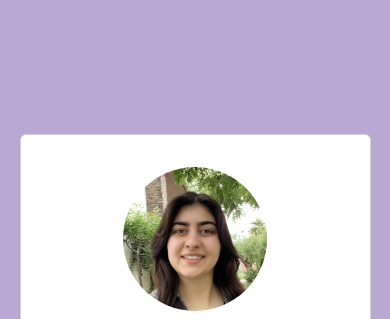
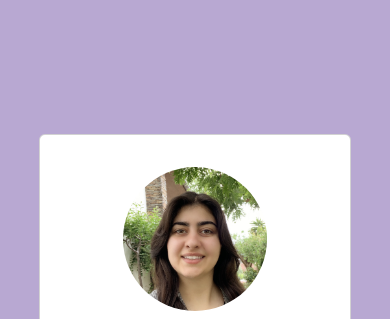
Before and after one commit to marianarp27/marianarp27.github.io, a website: page index.html in a window 390 px wide. Shown: the top 319 px of the page. Drawn offline with nearby package versions, Linux system fonts and the light colour scheme.

Commit message:
adjust size of card

```diff
--- a/assets/sass/main.scss
+++ b/assets/sass/main.scss
@@ -27,7 +27,7 @@ body {
 .mini_card{
     align-items: center;
     height: fit-content;
-    width: 350px;
+    width: 390px;
     padding: $card-padding;
 
     h2{
@@ -42,10 +42,10 @@ body {
         width: 50%;
     }
     @media (max-width: 780px) {
-        width: 70%;
+        width: 75%;
     }
-    @media (max-width: 480px) {
-        width: 90%;
+    @media (max-width: 508px) {
+        width: 80%;
     }
 }
 
```
Also changed, not shown: assets/css/styles.css.
